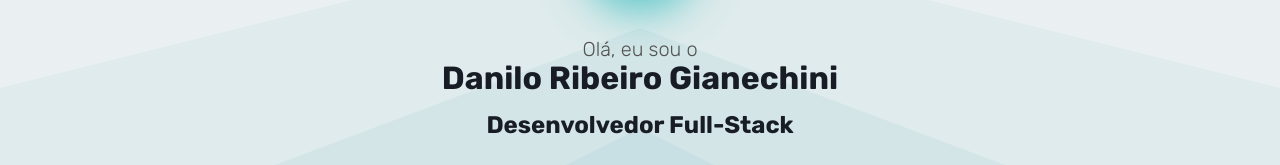
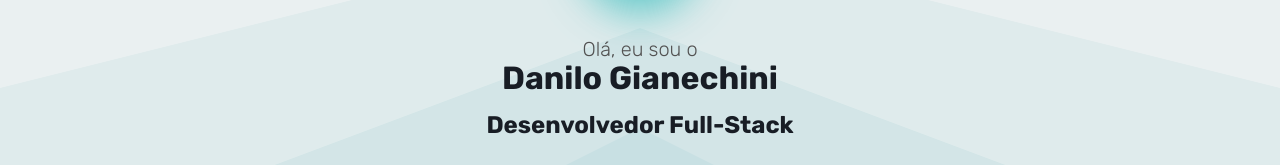
Before and after one commit to DaniloGianechini/danilogianechini.github.io, a plain HTML site: page index.html in a window 1280 px wide. Shown: the part 272-437 px from the top of the page. Drawn offline with Linux system fonts and the light colour scheme.

Commit message:
Update index.html

```diff
--- a/index.html
+++ b/index.html
@@ -40,7 +40,7 @@
 
     <header>
       <p>Olá, eu sou o</p>
-      <h1>Danilo Ribeiro Gianechini</h1>
+      <h1>Danilo Gianechini</h1>
       <br />
       <h2>Desenvolvedor Full-Stack</h2>
     </header>
```
